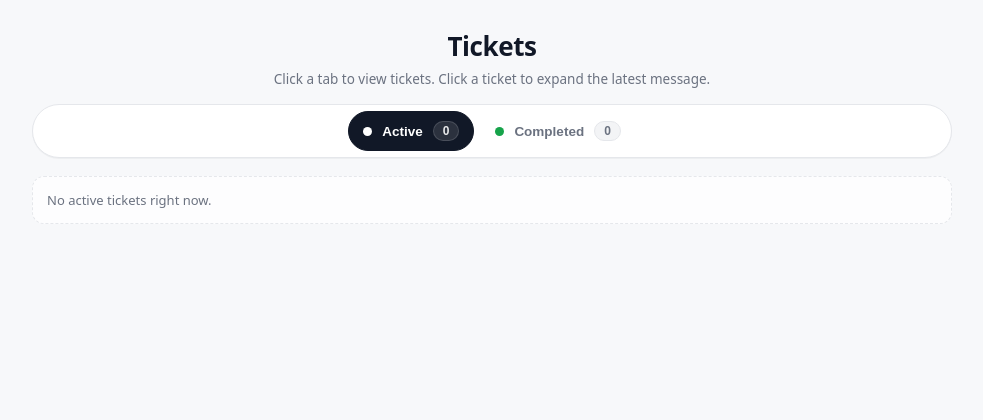
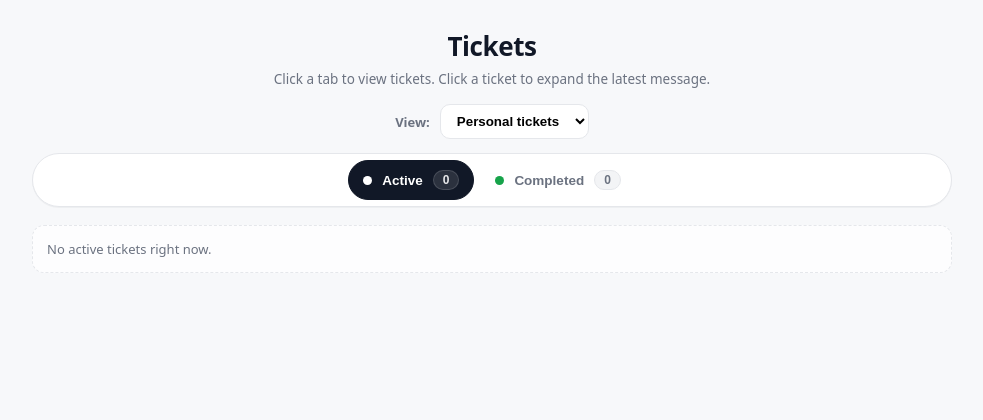
Before and after one commit to k23166158/NAC, a Django app: template tickets/templates/home_view.html in a window 1280 px wide. Shown: the part 52-472 px from the top of the page, without its empty margins (148-1131 px from the left). Run offline with Django 5.2, Linux system fonts and the light colour scheme; the template is opened without the code that fills it, so the values that code supplies are empty.

Commit message:
updates home_view.html to allow teachers to switch between personal and department tickets

```diff
--- a/tickets/templates/home_view.html
+++ b/tickets/templates/home_view.html
@@ -45,6 +45,21 @@
     </div>
   </div>
 
+  <div style="margin-top: 12px; display: flex; justify-content: center;">
+    <label style="display:flex; align-items:center; gap:10px;">
+      <span style="color: var(--muted); font-size: 13px; font-weight: 700;">View:</span>
+
+      <select id="scopeSelect"
+              style="padding: 8px 12px; border-radius: 10px; border: 1px solid var(--border); background:#fff; font-weight: 700;">
+        <option value="personal" {% if scope == "personal" %}selected{% endif %}>Personal tickets</option>
+        {% if user.is_staff %}
+          <option value="department" {% if scope == "department" %}selected{% endif %}>Department tickets</option>
+        {% endif %}
+      </select>
+    </label>
+  </div>
+
+
   <div class="tabs tabs-centered" role="tablist" aria-label="Ticket tabs">
     <button class="tab-btn is-active" type="button" role="tab" aria-selected="true"
             aria-controls="panel-active" data-tab="active">
@@ -80,6 +95,31 @@
 
 <script>
   (function () {
+    const scopeSelect = document.getElementById("scopeSelect");
+    if (!scopeSelect) return;
+
+    scopeSelect.addEventListener("change", () => {
+      const params = new URLSearchParams(window.location.search);
+
+      // keep current tab open if present
+      const currentTab = params.get("tab") || "active";
+      params.set("tab", currentTab);
+
+      // set the new scope
+      params.set("scope", scopeSelect.value);
+
+      // optional: keep "open" ticket expanded if present
+      const open = params.get("open");
+      if (open) params.set("open", open);
+
+      window.location.search = params.toString();
+    });
+  })();
+</script>
+
+
+<script>
+  (function () {
     const buttons = document.querySelectorAll(".tab-btn");
     const panels = {
       active: document.getElementById("panel-active"),
```
